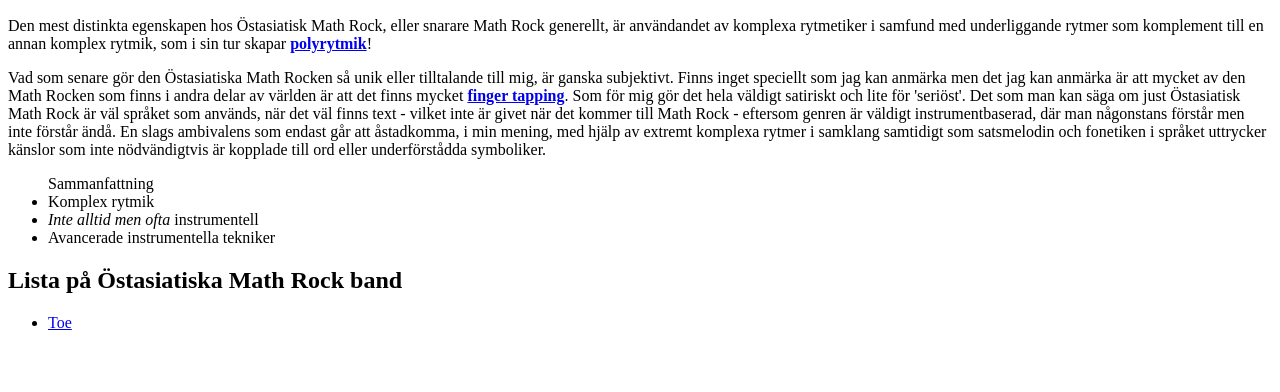
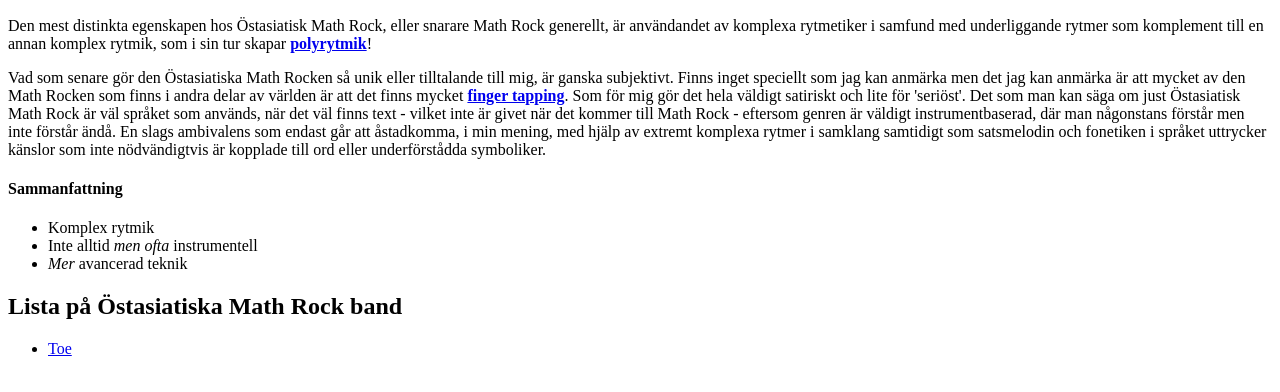
Before and after one commit to DaimonQQ/-stasiatisk-Math-Rock, a plain HTML site: page index.html in a window 1280 px wide. Shown: the part 110-502 px from the top of the page. Drawn offline with Linux system fonts and the light colour scheme.

Commit message:
redesigned list and added paragr. breaks to fit picture format

```diff
--- a/index.html
+++ b/index.html
@@ -7,13 +7,14 @@
 <body>
     <h1>Östasiatisk Math Rock</h1>
         <h2>Kännetecken</h2>
-            <p>Den mest distinkta egenskapen hos Östasiatisk Math Rock, eller snarare Math Rock generellt, är användandet av komplexa rytmetiker i samfund med underliggande rytmer som komplement till en annan komplex rytmik, som i sin tur skapar <a href="https://sv.wikipedia.org/wiki/Polyrytmik"><b>polyrytmik</b></a>!</p>
-            <p>Vad som senare gör den Östasiatiska Math Rocken så unik eller tilltalande till mig, är ganska subjektivt. Finns inget speciellt som jag kan anmärka men det jag kan anmärka är att mycket av den Math Rocken som finns i andra delar av världen är att det finns mycket <a href="https://sv.wikipedia.org/wiki/Finger_tapping"><b>finger tapping</b></a>. Som för mig gör det hela väldigt satiriskt och lite för 'seriöst'. Det som man kan säga om just Östasiatisk Math Rock är väl språket som används, när det väl finns text - vilket inte är givet när det kommer till Math Rock - eftersom genren är väldigt instrumentbaserad, där man någonstans förstår men inte förstår ändå. En slags ambivalens som endast går att åstadkomma, i min mening, med hjälp av extremt komplexa rytmer i samklang samtidigt som satsmelodin och fonetiken i språket uttrycker känslor som inte nödvändigtvis är kopplade till ord eller underförstådda symboliker.</p>
-        <ul>Sammanfattning
-            <li>Komplex rytmik</li>
-            <li><i>Inte alltid men ofta</i> instrumentell</li>
-            <li>Avancerade instrumentella tekniker</li>
-        </ul>
+                <p>Den mest distinkta egenskapen hos Östasiatisk Math Rock, eller snarare Math Rock generellt, är användandet av komplexa rytmetiker i samfund med underliggande rytmer som komplement till en annan komplex rytmik, som i sin tur skapar <a href="https://sv.wikipedia.org/wiki/Polyrytmik"><b>polyrytmik</b></a>!</p>
+                <p>Vad som senare gör den Östasiatiska Math Rocken så unik eller tilltalande till mig, är ganska subjektivt. Finns inget speciellt som jag kan anmärka men det jag kan anmärka är att mycket av den Math Rocken som finns i andra delar av världen är att det finns mycket <a href="https://sv.wikipedia.org/wiki/Finger_tapping"><b>finger tapping</b></a>. Som för mig gör det hela väldigt satiriskt och lite för 'seriöst'. Det som man kan säga om just Östasiatisk Math Rock är väl språket som används, när det väl finns text - vilket inte är givet när det kommer till Math Rock - eftersom genren är väldigt instrumentbaserad, där man någonstans förstår men inte förstår ändå. En slags ambivalens som endast går att åstadkomma, i min mening, med hjälp av extremt komplexa rytmer i samklang samtidigt som satsmelodin och fonetiken i språket uttrycker känslor som inte nödvändigtvis är kopplade till ord eller underförstådda symboliker.</p>
+            <h4>Sammanfattning</h4>
+                <ul>
+                    <li>Komplex rytmik</li>
+                    <li>Inte alltid <i>men ofta</i> instrumentell</li>
+                    <li><i>Mer</i> avancerad teknik</li>
+                </ul>
         <h2>Lista på Östasiatiska Math Rock band</h2>
             <ul>
                 <li><a href="toe.html" target="_blank">Toe</a></li>
```
Also changed, not shown: toe.html (+2 -2 lines).
